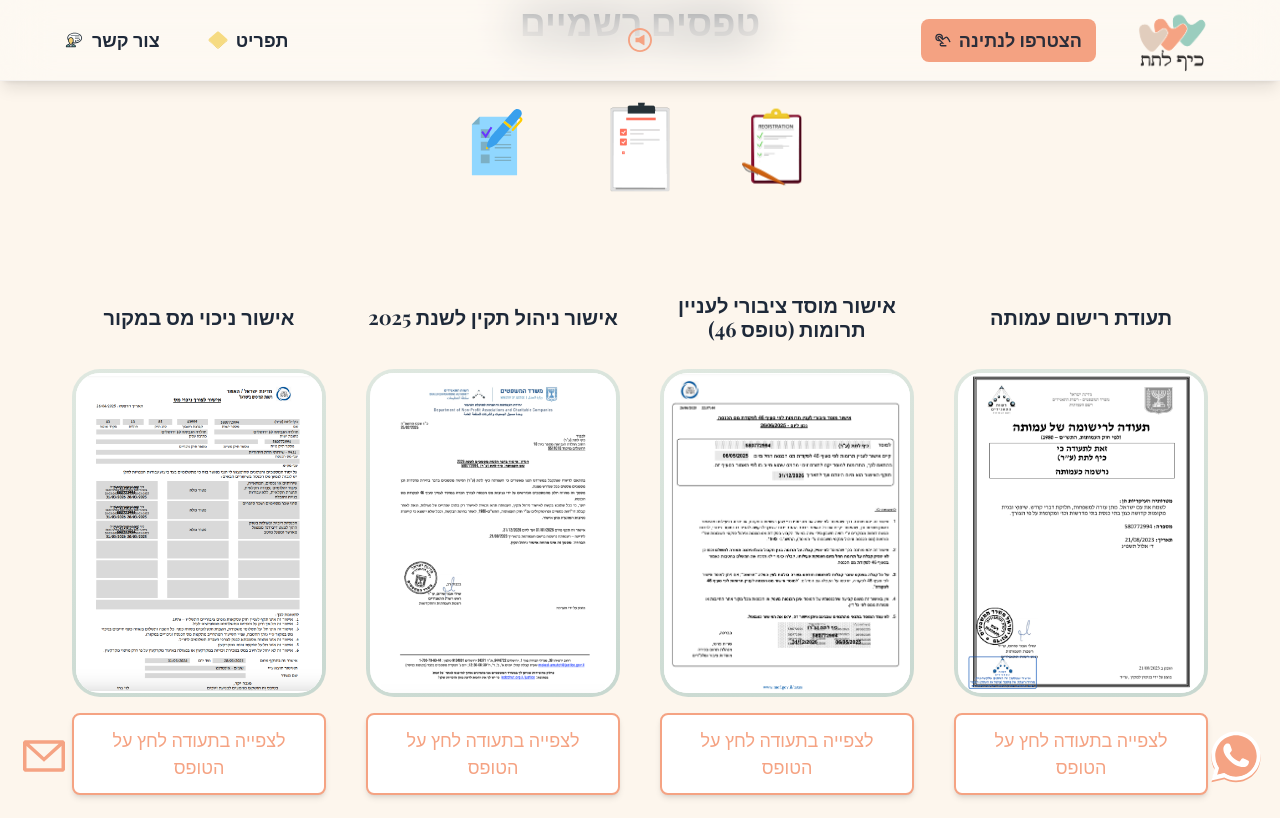
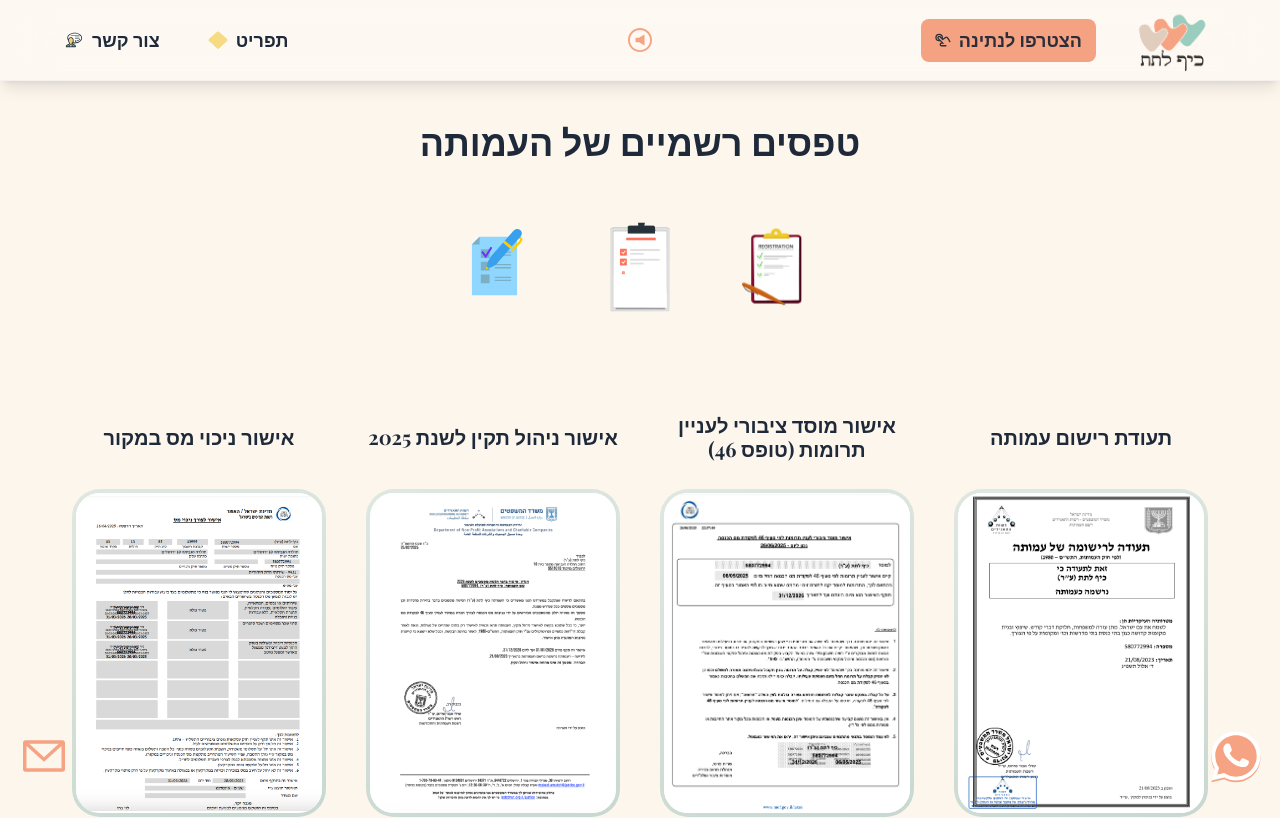
Before and after one commit to Orel7777/fun-to-give, a Next.js app: page /forms-download in a window 1280 px wide. Shown: the top 818 px of the page. Built offline with nearby package versions, Linux system fonts and the light colour scheme.

Commit message:
tikon margin

```diff
--- a/app/drushim/page.tsx
+++ b/app/drushim/page.tsx
@@ -14,7 +14,7 @@ export default function JobPostPage() {
       <div className="container mx-auto px-4 pt-32 py-8 max-w-6xl">
         {/* Page Title */}
         <motion.h1
-          className="mb-8 text-3xl md:text-4xl font-bold font-staff text-center text-gray-800"
+          className="mb-8 text-3xl md:text-4xl font-bold font-staff text-center text-gray-800" style={{ marginTop: '120px' }}
           variants={SlidUpRight(0) as any}
           initial="hidden"
           animate="visible"
--- a/app/pages/FormsDownload.tsx
+++ b/app/pages/FormsDownload.tsx
@@ -70,14 +70,13 @@ const FormsDownload: React.FC = () => {
       <NavigationBar />
       <div className="container px-4 pt-32 py-12 mx-auto">
         <motion.h1
-          className="mb-4 md:mb-6 text-4xl font-bold font-staff text-center text-gray-800"
+          className="mb-4 md:mb-6 text-4xl font-bold font-staff text-center text-gray-800" style={{ marginTop: '120px' }}
           variants={SlidUpLeft(0)}
           initial="hidden"
           whileInView="visible"
           viewport={{ once: true, amount: 0.2 }}
         >
-          טפסים רשמיים
-        </motion.h1>
+          טפסים רשמיים של העמותה </motion.h1>
 
         {/* Icons row under the title */}
         <div className="flex flex-wrap items-center justify-center gap-6 md:gap-10 mt-10 md:mt-14 mb-10">
```
